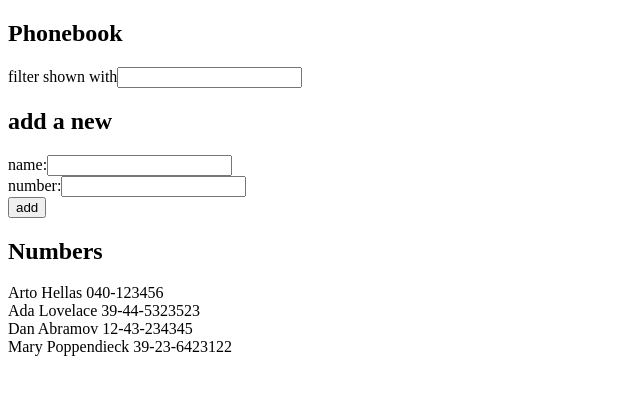
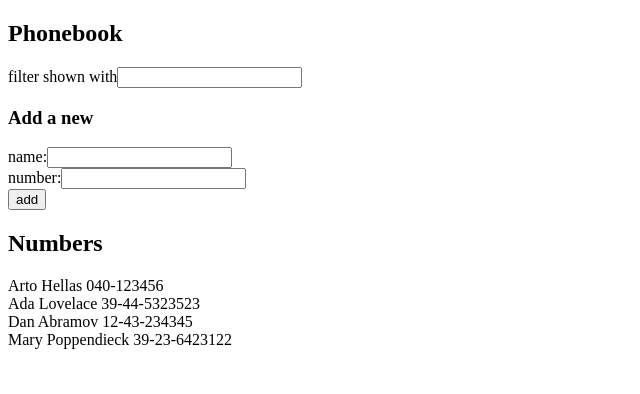
Before and after one commit to nilsys/fullstack2020, a React (Create React App) app in the folder part2/phonebook/: page / in a window 1280 px wide. Shown: the top 394 px of the page, without its empty margins (0-640 px from the left). Built offline with nearby package versions, Linux system fonts and the light colour scheme.

Commit message:
2.10 done

```diff
--- a/part2/phonebook/src/App.js
+++ b/part2/phonebook/src/App.js
@@ -1,6 +1,7 @@
 import React, { useState } from 'react'
-import Numbers from './components/Numbers'
+import Persons from './components/Persons'
 import Input from './components/Input'
+import PersonForm from './components/PersonForm'
 
 
 const App = () => {
@@ -10,9 +11,10 @@ const App = () => {
         { name: 'Dan Abramov', number: '12-43-234345' },
         { name: 'Mary Poppendieck', number: '39-23-6423122' }
     ])
+
+    const [ newFilter, setNewFilter ] = useState('')
     const [ newName, setNewName ] = useState('')
     const [ newNumber, setNewNumber ] = useState('')
-  const [ newFilter, setNewFilter ] = useState('')
 
     const handleNewName = (e) => {
         setNewName(e.target.value)
@@ -38,6 +40,7 @@ const App = () => {
 
     }
 
+
     return (
         <div>
             <div>
@@ -45,16 +48,14 @@ const App = () => {
                 <Input name="filter shown with" value={newFilter} onChange={handleNewFilter}/>
             </div>
 
-      <h2>add a new</h2>
-      <form>
-       <Input name="name:" value={newName} onChange={handleNewName}/>
-       <Input name="number:" value={newNumber} onChange={handleNewNumber}/>
-        <div>
-          <button type="submit" onClick={handleSubmit}>add</button>
-        </div>
-      </form>
+            <h3>Add a new</h3>
+            <PersonForm newNumber={newNumber} newName={newName}
+            handleName={handleNewName}
+            handleNumber={handleNewNumber}
+            handleSumbit={handleSubmit} />
+
             <h2>Numbers</h2>
-      <Numbers persons={persons} filter={newFilter} />
+            <Persons persons={persons} filter={newFilter} />
         </div>
     )
     }
--- /dev/null
+++ b/part2/phonebook/src/components/PersonForm.js
@@ -0,0 +1,16 @@
+import React, { useState } from 'react'
+import Input from './Input'
+
+const PersonForm = ({newName, handleNewName, newNumber, handleNewNumber, handleSubmit}) => {
+    return (
+        <form>
+            <Input name="name:" value={newName} onChange={handleNewName}/>
+            <Input name="number:" value={newNumber} onChange={handleNewNumber}/>
+            <div>
+                <button type="submit" onClick={handleSubmit}>add</button>
+            </div>
+        </form>
+    )
+}
+
+export default PersonForm
--- a/part2/phonebook/src/components/Numbers.js
+++ b/part2/phonebook/src/components/Persons.js
@@ -1,6 +1,6 @@
 import React from 'react'
 
-const Numbers = ({persons, filter}) => {
+const Persons = ({persons, filter}) => {
 
   return (
     <div>
@@ -14,4 +14,4 @@ const Numbers = ({persons, filter}) => {
 }
 
 
-export default Numbers
+export default Persons
```
Lines whose indentation alone changed are shown as unchanged.
